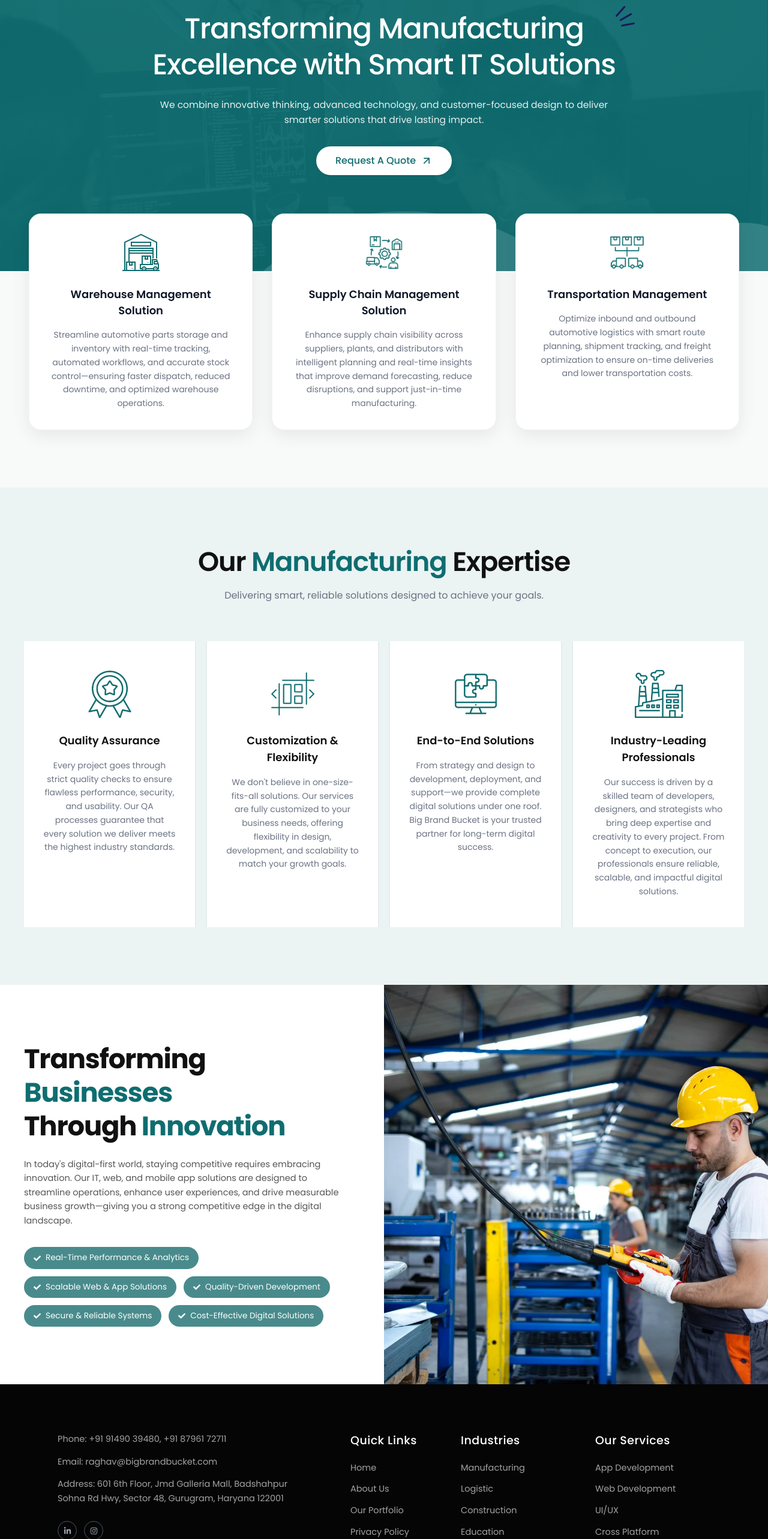
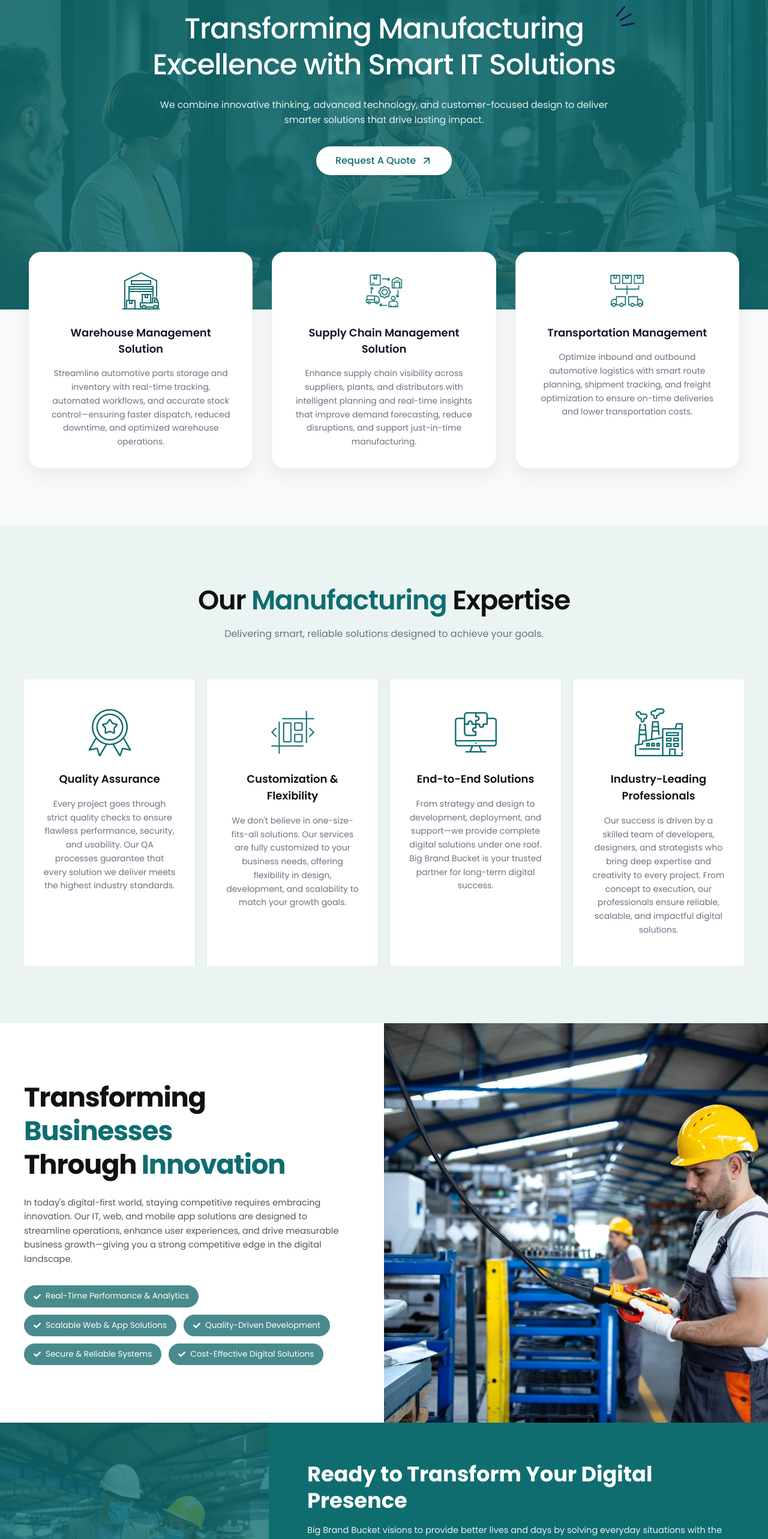
Before and after one commit to ahsanuldev/bigbrandbucket, a React (Vite) app: page /manufacturing in a window 1280 px wide. Shown: the part 225-2791 px from the top of the page at 60% size. Built offline with nearby package versions, Linux system fonts and the light colour scheme.

Commit message:
feat: add Manufacturing page with shared header and CTA components

```diff
--- /dev/null
+++ b/src/components/manufacturing/ManufacturingCTA.jsx
@@ -0,0 +1,39 @@
+import React from 'react';
+import bgImage from '../../assets/manufacturing/120.jpg';
+
+const ManufacturingCTA = () => {
+  return (
+    <section className="relative w-full flex flex-col md:flex-row bg-[#0f6d70]">
+      {/* Left Image (Spans to left edge) */}
+      <div className="hidden md:block md:w-[40%] lg:w-[35%] relative min-h-[300px]">
+        <img
+          src={bgImage}
+          alt="Manufacturing Team"
+          className="absolute inset-0 w-full h-full object-cover"
+        />
+        {/* Teal Overlay over image */}
+        <div className="absolute inset-0 bg-[#0f6d70]/80"></div>
+      </div>
+
+      {/* Right Content */}
+      <div className="w-full md:w-[60%] lg:w-[65%] py-12 md:py-14 lg:py-16 px-6 md:px-12 lg:px-16 flex flex-col justify-center">
+        <div className="max-w-[800px]">
+          <h2 className="text-[1.8rem] md:text-[2rem] lg:text-[2.2rem] font-bold text-white mb-4 leading-tight">
+            Ready to Transform Your Digital Presence
+          </h2>
+          <p className="text-white/90 text-[14px] md:text-[14.5px] leading-relaxed mb-1">
+            Big Brand Bucket visions to provide better lives and days by solving everyday situations with the help of flawless design and IT solutions.
+          </p>
+          <p className="text-white/90 text-[14px] md:text-[14.5px] leading-relaxed mb-8">
+            We have cheerful and fulfilled customers spread everywhere throughout the world.
+          </p>
+          <button className="bg-white text-[#0f6d70] font-semibold px-8 py-2.5 rounded-full hover:bg-gray-100 transition-colors text-[14.5px]">
+            Get Started
+          </button>
+        </div>
+      </div>
+    </section>
+  );
+};
+
+export default ManufacturingCTA;
--- a/src/components/shared/PageHeader.jsx
+++ b/src/components/shared/PageHeader.jsx
@@ -1,10 +1,10 @@
 import React from 'react';
 import heroTextAsset from '../../assets/hero-text-asset.png';
 
-const PageHeader = ({ title, subtitle, description, bgImage, children }) => {
+const PageHeader = ({ title, subtitle, description, bgImage, children, className = '' }) => {
   return (
     <section
-      className="relative w-full py-24 md:py-32 lg:py-40 flex items-center justify-center bg-cover bg-center bg-no-repeat"
+      className={`relative w-full py-24 md:py-32 lg:py-40 flex items-center justify-center bg-cover bg-center bg-no-repeat ${className}`}
       style={{ backgroundImage: `url(${bgImage})` }}
     >
       {/* Teal Overlay */}
--- a/src/pages/ManufacturingPage.jsx
+++ b/src/pages/ManufacturingPage.jsx
@@ -1,7 +1,7 @@
 import React from 'react';
 import PageHeader from '../components/shared/PageHeader';
 import Button from '../components/ui/Button';
-import bgImage from '../assets/service/solution.webp';
+import bgImage from '../assets/about-page/e37b828d865eff5aee0394507980868482a42f88.jpg';
 
 // Icons
 import iconWarehouse from '../assets/manufacturing/warehouse.png';
@@ -10,6 +10,7 @@ import iconTransport from '../assets/manufacturing/cross-docking-150x150.png';
 
 import ManufacturingExpertise from '../components/manufacturing/ManufacturingExpertise';
 import TransformingInnovation from '../components/manufacturing/TransformingInnovation';
+import ManufacturingCTA from '../components/manufacturing/ManufacturingCTA';
 
 const ManufacturingPage = () => {
   return (
@@ -18,6 +19,7 @@ const ManufacturingPage = () => {
         title={<>Transforming Manufacturing<br />Excellence with Smart IT Solutions</>}
         description="We combine innovative thinking, advanced technology, and customer-focused design to deliver smarter solutions that drive lasting impact."
         bgImage={bgImage}
+        className="pb-36 md:pb-48 lg:pb-56"
       >
         <Button variant="secondary" arrow={true}>
           Request A Quote
@@ -72,6 +74,7 @@ const ManufacturingPage = () => {
 
       <ManufacturingExpertise />
       <TransformingInnovation />
+      <ManufacturingCTA />
     </main>
   );
 };
```
